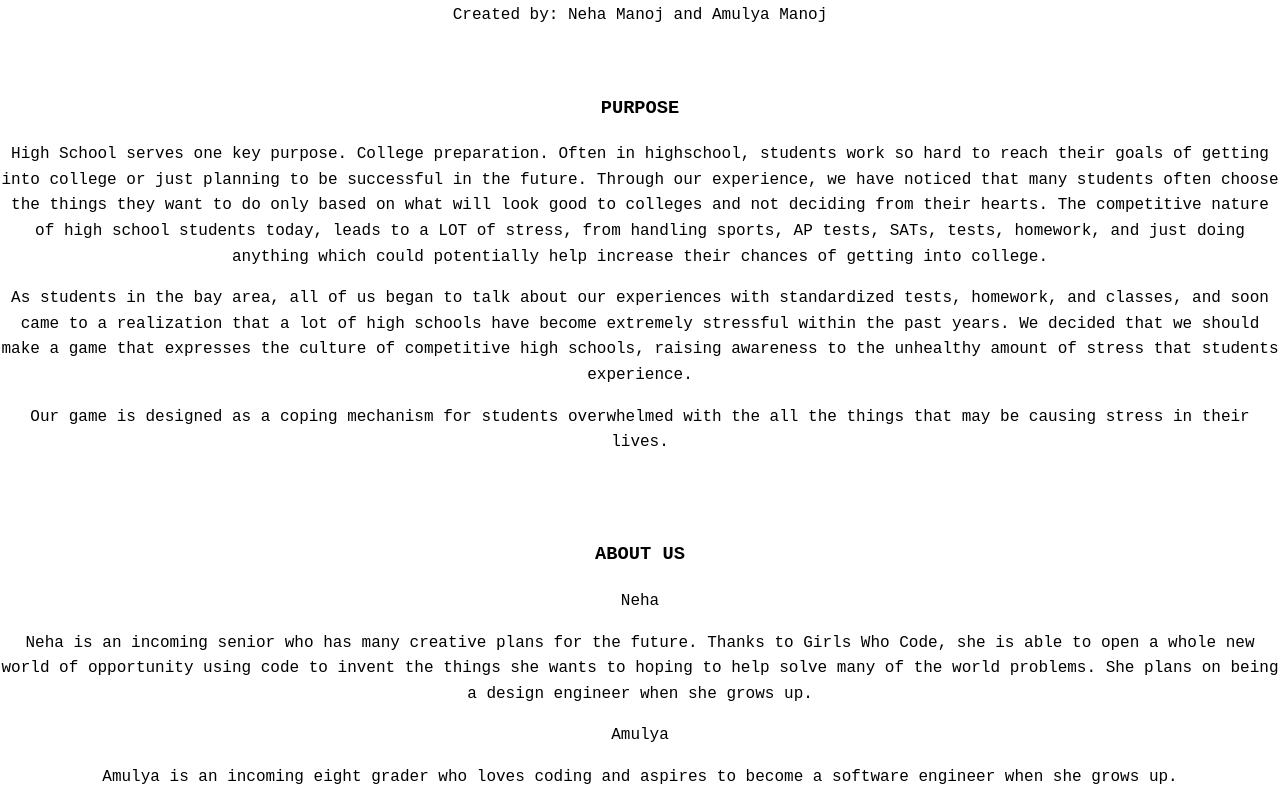
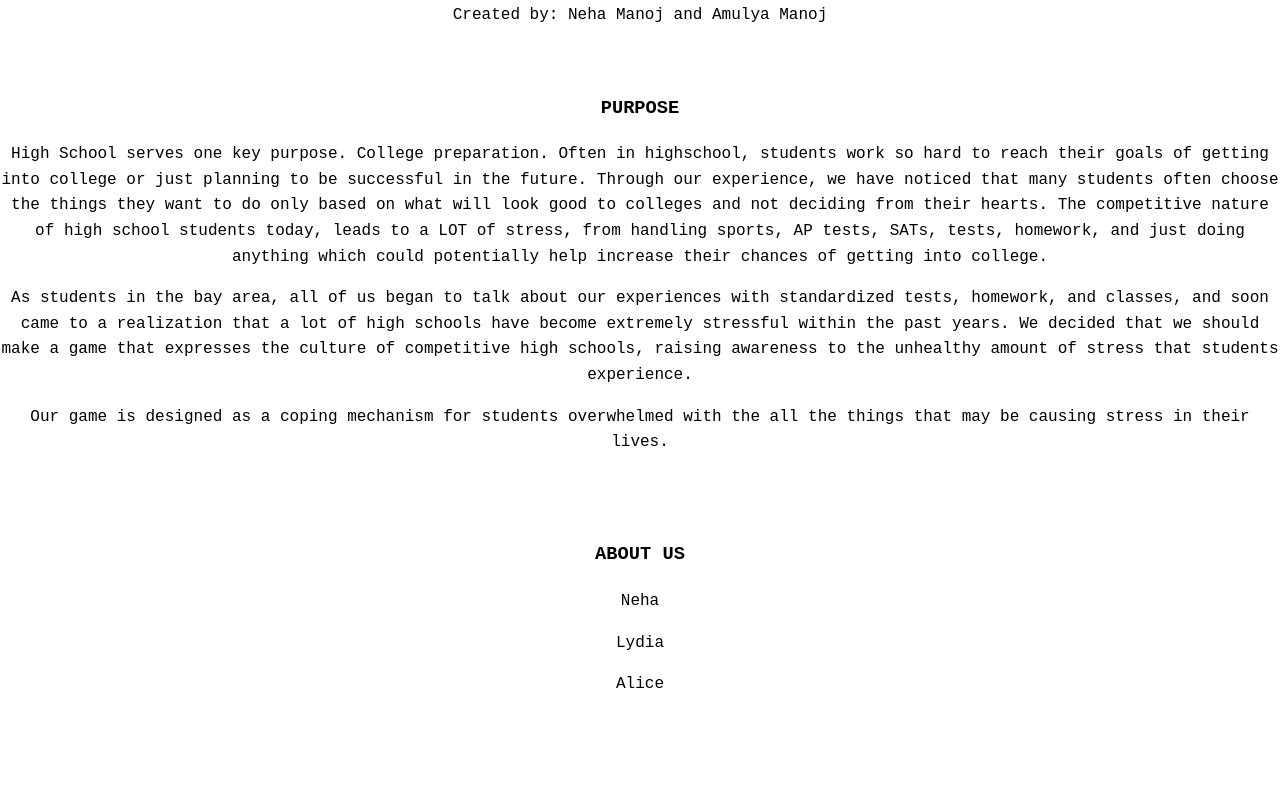
Before and after one commit to llam16/exameliminator, a plain HTML site: page index.html in a window 1280 px wide. Shown: the part 1022-1829 px from the top of the page. After the commit the page ends 1736 px from the top, so only its background shows below. Drawn offline with Linux system fonts and the light colour scheme.

Commit message:
Update index.html

```diff
--- a/index.html
+++ b/index.html
@@ -50,10 +50,10 @@
             <div id = "gap"> </div>
 
 <p>Neha</p>
-</p><p>Neha is an incoming senior who has many creative plans for the future. Thanks to Girls Who Code, she is able to open a whole new world of opportunity using code to invent the things she wants to hoping to help solve many of the world problems. She plans on being a design engineer when she grows up.
-    </p>
-        <p>Amulya</p>
-        <p>Amulya is an incoming eight grader who loves coding and aspires to become a software engineer when she grows up.
+</p><p>
+        <p>Lydia</p>
+            </p>
+        <p>Alice</p>
 
     </div>
 </center>
```
